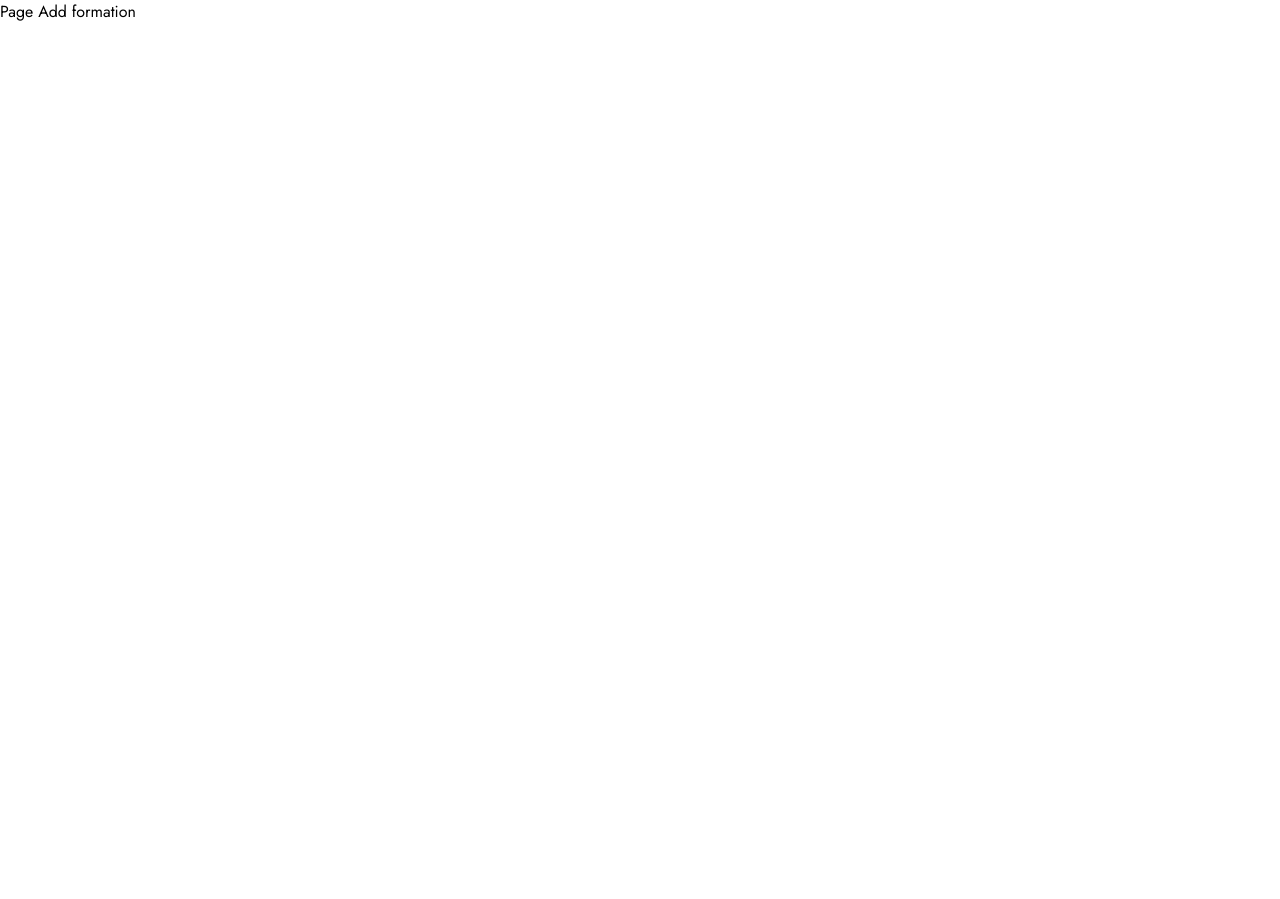
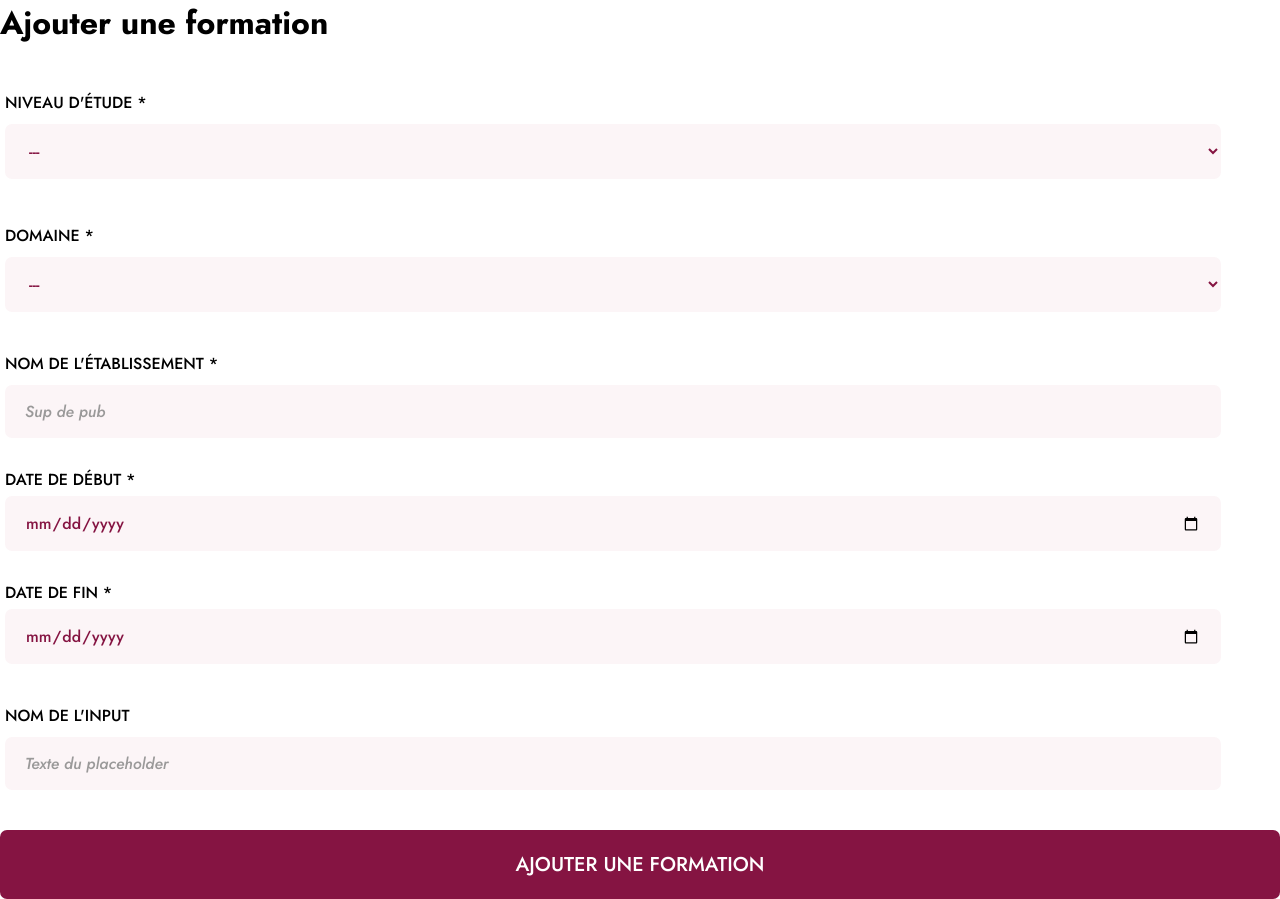
Before and after one commit to WildCodeSchool/2023-09-JS-BDX-P3-la-rive-droite, a React (Vite) app in the folder frontend/: page /edit-profil/formation in a window 1280 px wide. Before the commit the page ends 800 px from the top, so only its background shows below. Built offline with nearby package versions, Linux system fonts and the light colour scheme.

Commit message:
Next step completed on formation page

```diff
--- a/frontend/src/components/Inputs/Date.jsx
+++ b/frontend/src/components/Inputs/Date.jsx
@@ -1,14 +1,20 @@
+import PropTypes from "prop-types";
 import "./date.css";
 
-function Date() {
+function Date({ titleCalendar }) {
   return (
     <div className="container-date">
       <label className="label-champs-date" htmlFor="start">
-        Date de début
+        {titleCalendar ?? "Aucune valeur n'est renseignée."}
       </label>
 
       <input className="date-background" type="date" id="start" name="date" />
     </div>
   );
 }
+
+Date.propTypes = {
+  titleCalendar: PropTypes.string.isRequired,
+};
+
 export default Date;
--- a/frontend/src/components/Inputs/Input.jsx
+++ b/frontend/src/components/Inputs/Input.jsx
@@ -1,7 +1,7 @@
 import PropTypes from "prop-types";
 import "./input.css";
 
-function Input({ titleInput, holderText }) {
+function Input({ titleInput, holderText, inputType }) {
   return (
     <div className="container-input">
       <form>
@@ -14,7 +14,7 @@ function Input({ titleInput, holderText }) {
           <div>
             <input
               className="background-input"
-              type="text"
+              type={inputType}
               id="name"
               placeholder={holderText ?? "Texte du placeholder"}
             />
@@ -28,6 +28,7 @@ function Input({ titleInput, holderText }) {
 Input.propTypes = {
   titleInput: PropTypes.string.isRequired,
   holderText: PropTypes.string.isRequired,
+  inputType: PropTypes.string.isRequired,
 };
 
 export default Input;
--- a/frontend/src/components/Inputs/Select.jsx
+++ b/frontend/src/components/Inputs/Select.jsx
@@ -1,19 +1,27 @@
+import PropTypes from "prop-types";
 import "./select.css";
 
-function Select() {
+function Select({ titleSelect, valueSelect }) {
   return (
     <div className="container-select">
       <label className="label-select" htmlFor="contrat-select">
-        Type de contrat
+        {titleSelect ?? "La valeur n'est pas renseigné."}
       </label>
 
       <select className="select-background" name="pets" id="pet-select">
-        <option value="">Sélectionner le type de contrat</option>
-        <option value="CDI">CDI</option>
+        <option value="">---</option>
+        <option value={valueSelect}>
+          {valueSelect ?? "Aucune valeur n'est renseigner."}
+        </option>
         <option value="CDD">CDD</option>
       </select>
     </div>
   );
 }
 
+Select.propTypes = {
+  titleSelect: PropTypes.string.isRequired,
+  valueSelect: PropTypes.string.isRequired,
+};
+
 export default Select;
--- a/frontend/src/pages/Formation/AddFormation.jsx
+++ b/frontend/src/pages/Formation/AddFormation.jsx
@@ -1,4 +1,25 @@
+import ButtonMaxi from "../../components/Boutons/ButtonMaxi";
+import Date from "../../components/Inputs/Date";
+import Input from "../../components/Inputs/Input";
+import Select from "../../components/Inputs/Select";
+
 function AddFormation() {
-  return <div>Page Add formation</div>;
+  return (
+    <div>
+      <h1>Ajouter une formation</h1>
+      <Select titleSelect="Niveau d'étude *" valueSelect="Master 2" />
+      <Select titleSelect="Domaine *" />
+      <Input
+        titleInput="Nom de l'établissement *"
+        holderText="Sup de pub"
+        inputType="text"
+      />
+      <Date titleCalendar="Date de début *" />
+      <Date titleCalendar="Date de fin *" />
+      <Input inputType="textarea" />
+      <ButtonMaxi textBtn="Ajouter une formation" />
+    </div>
+  );
 }
+
 export default AddFormation;
```
